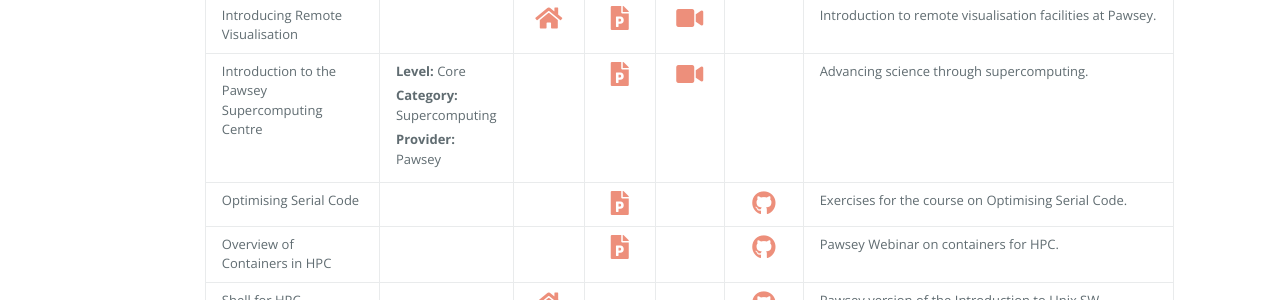
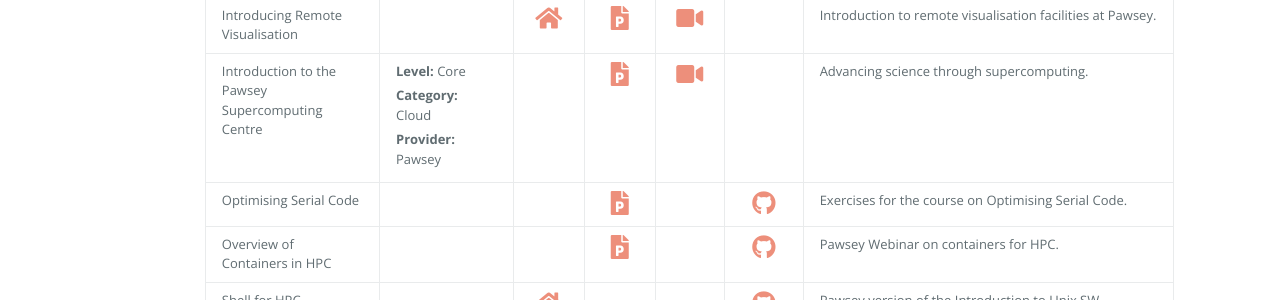
Before and after one commit to ratkinson0405/ratkinson0405.github.io, a Jekyll site: the page built from training.md, in a window 1280 px wide. Shown: the part 1041-1341 px from the top of the page. Built offline with Jekyll 4.4.1, drawn with Linux system fonts in a browser that asks for light colours; our own code applies the rules of GitHub Pages for plain Markdown files; the repository's description, which GitHub fills in, is left out.

Commit message:
Update links.yml

```diff
--- a/_data/links.yml
+++ b/_data/links.yml
@@ -4,6 +4,8 @@ tableData:
   pageName: training.md
   level: Core
   category: Supercomputing
+  category: Data
+  category: Cloud
   provider: Pawsey
   ppt: https://support.pawsey.org.au/documentation/download/attachments/2162899/Introduction%20to%20Pawsey.pdf?api=v2
   vid: https://www.youtube.com/watch?v=j2JFCsvsH1g&list=PLmu61dgAX-aZfevU9ZmtQ13bbOeF1GY5u&index=2
```
